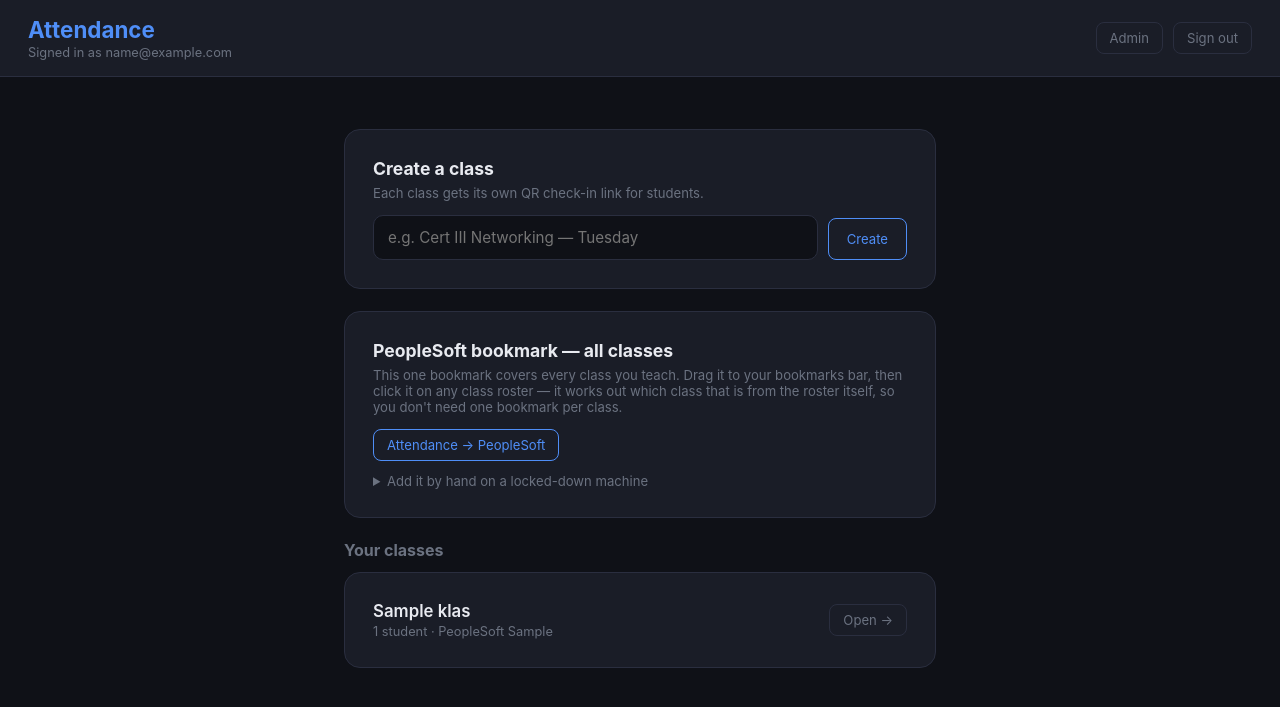
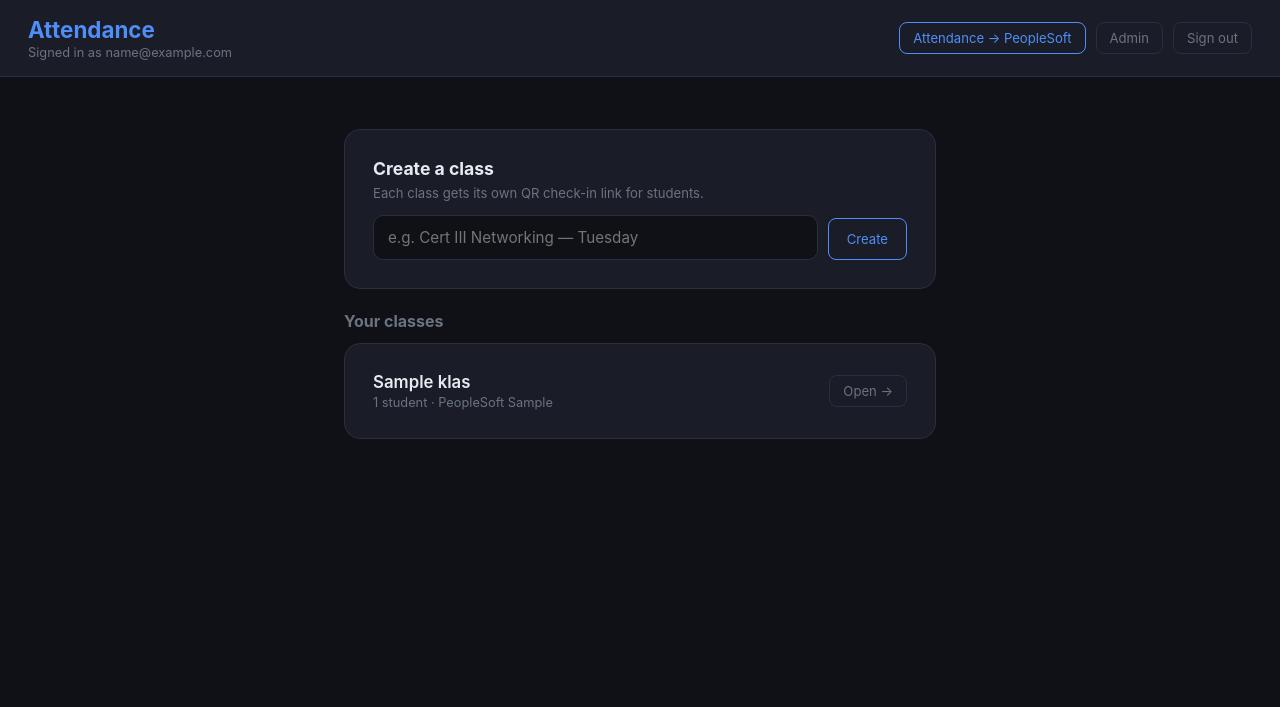
Before and after one commit to CapelaGames/Attendance, a Flask app: page / in a window 1280 px wide. Shown: the top 707 px of the page. Run offline with Flask 3, Linux system fonts and the light colour scheme; a user stored in the database is signed in; tables that the repository leaves empty hold one stand-in row (values such as "Sample post"); some libraries are stand-ins or nearby versions.

Commit message:
Move the bookmark into the header, and let teachers delete a class
The bookmark sat in a card taking a third of the dashboard for something you
drag once. It now lives in the header beside Admin and Sign out, as on the
class pages. The card is gone; the class page keeps the full instructions and
the paste-by-hand code for locked-down machines.

Deleting a class was reachable only by posting to the route directly — no
template ever linked it, and it deleted immediately with no confirmation. It
is now on the manage roster page behind a typed class name, states what goes
with it, and reports what it removed.

```diff
--- a/app.py
+++ b/app.py
@@ -507,8 +507,7 @@ def dashboard():
         bridge = url_for('sync_bridge_all',
                          token=ensure_teacher_sync_token(current_user), _external=True)
         bookmarklet = bookmarklet_for(bridge)
-    return render_template('dashboard.html', classes=classes, bookmarklet=bookmarklet,
-                           unlinked=[k for k in classes if not k.ps_class_nbr])
+    return render_template('dashboard.html', classes=classes, bookmarklet=bookmarklet)
 
 
 @app.route('/classes', methods=['POST'])
@@ -722,9 +721,15 @@ def export_csv(class_id):
 @login_required
 def delete_class(class_id):
     klass = get_owned_class(class_id)
+    if request.form.get('confirm', '').strip().lower() != klass.name.strip().lower():
+        flash('Type the class name exactly to confirm deletion.', 'warn')
+        return redirect(url_for('manage_class', class_id=class_id))
+
+    name, students = klass.name, len(klass.students)
     SessionLocal.delete(klass)
     SessionLocal.commit()
-    flash('Class deleted.', 'ok')
+    flash(f'Deleted {name}, its {students} student'
+          f'{"" if students == 1 else "s"}, and all their attendance.', 'ok')
     return redirect(url_for('dashboard'))
 
 
--- a/templates/dashboard.html
+++ b/templates/dashboard.html
@@ -7,6 +7,12 @@
     <div class="sub">Signed in as {{ current_user.email }}</div>
   </div>
   <div class="header-right">
+    {% if bookmarklet %}
+      <a href="{{ bookmarklet }}" class="btn primary" style="text-decoration:none;"
+         title="Drag this onto your bookmarks bar. One bookmark for every class — click it on any PeopleSoft roster."
+         onclick="alert('Drag this onto your bookmarks bar rather than clicking it here.\n\nThen click it while you are on a PeopleSoft class roster.'); return false;"
+        >Attendance → PeopleSoft</a>
+    {% endif %}
     {% if current_user.is_admin %}
       <a href="{{ url_for('admin_page') }}" class="btn">Admin</a>
     {% endif %}
@@ -38,37 +44,6 @@
     </form>
   </div>
 
-  {% if bookmarklet %}
-  <div class="card-panel" style="margin-bottom: 22px;">
-    <h2 style="font-size: 1.1rem; margin-bottom: 6px;">PeopleSoft bookmark — all classes</h2>
-    <p style="font-size: .82rem; color: var(--muted); margin-bottom: 14px;">
-      This one bookmark covers every class you teach. Drag it to your bookmarks bar, then
-      click it on any class roster — it works out which class that is from the roster itself,
-      so you don't need one bookmark per class.
-    </p>
-    <p style="margin-bottom: 12px;">
-      <a href="{{ bookmarklet }}" class="btn primary" style="text-decoration:none;"
-         onclick="alert('Drag this to your bookmarks bar rather than clicking it here.'); return false;"
-        >Attendance → PeopleSoft</a>
-    </p>
-    {% if unlinked %}
-      <p style="font-size: .82rem; color: var(--muted);">
-        For it to know where a roster belongs, each class needs linking once —
-        open the class, then <b>PeopleSoft</b>. Not linked yet:
-        {% for k in unlinked %}<a href="{{ url_for('sync_page', class_id=k.id) }}"
-          >{{ k.name }}</a>{{ ', ' if not loop.last }}{% endfor %}.
-      </p>
-    {% endif %}
-    <details style="margin-top: 10px;">
-      <summary style="cursor:pointer; font-size:.82rem; color: var(--muted);">
-        Add it by hand on a locked-down machine
-      </summary>
-      <textarea readonly rows="3" onclick="this.select()" style="width:100%; margin-top:8px;
-                font-family:monospace; font-size:.7rem;">{{ bookmarklet }}</textarea>
-    </details>
-  </div>
-  {% endif %}
-
   <h2 style="font-size: 1rem; color: var(--muted); margin-bottom: 12px;">Your classes</h2>
   {% if classes %}
     {% for k in classes %}
```
Also changed, not shown: templates/manage.html (+24 -0 lines).
